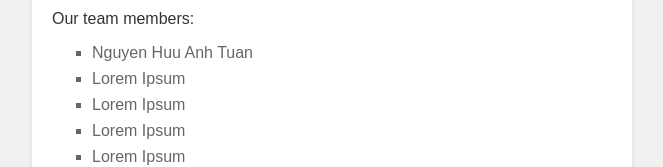
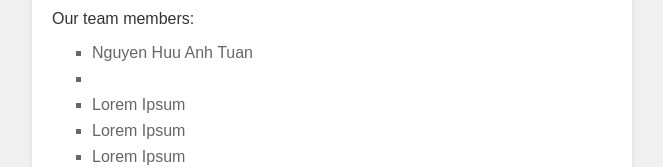
Before and after one commit to anhtuan1303/Git_Learning, a plain HTML site: page index.html in a window 1280 px wide. Shown: the part 185-352 px from the top of the page, without its empty margins (308-971 px from the left). Drawn offline with Linux system fonts and the light colour scheme.

Commit message:
Test push conflict

```diff
--- a/index.html
+++ b/index.html
@@ -15,7 +15,7 @@
             <p>Our team members:</p>
             <ul>
                 <li>Nguyen Huu Anh Tuan</li>
-                <li>Lorem Ipsum</li>
+                <li></li>
                 <li>Lorem Ipsum</li>
                 <li>Lorem Ipsum</li>
                 <li>Lorem Ipsum</li>
```
